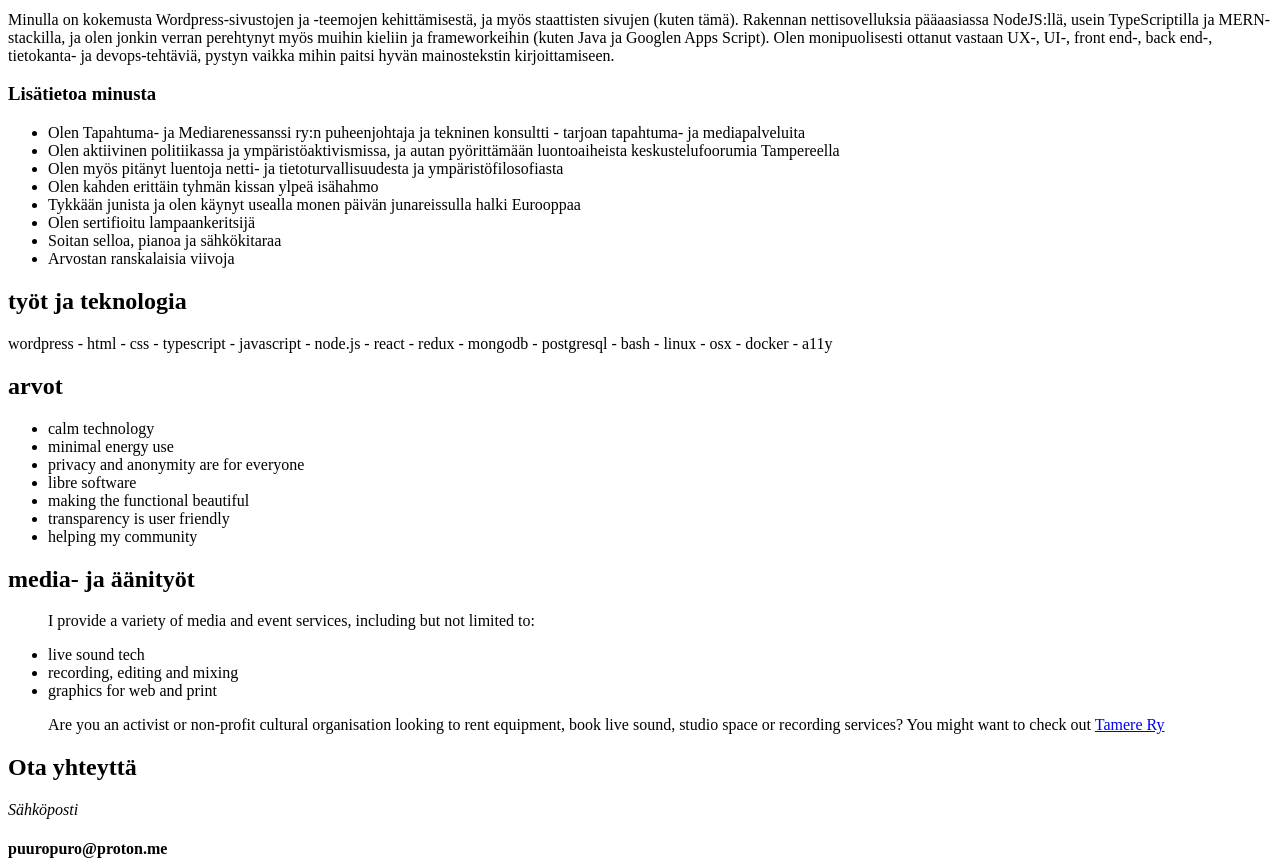
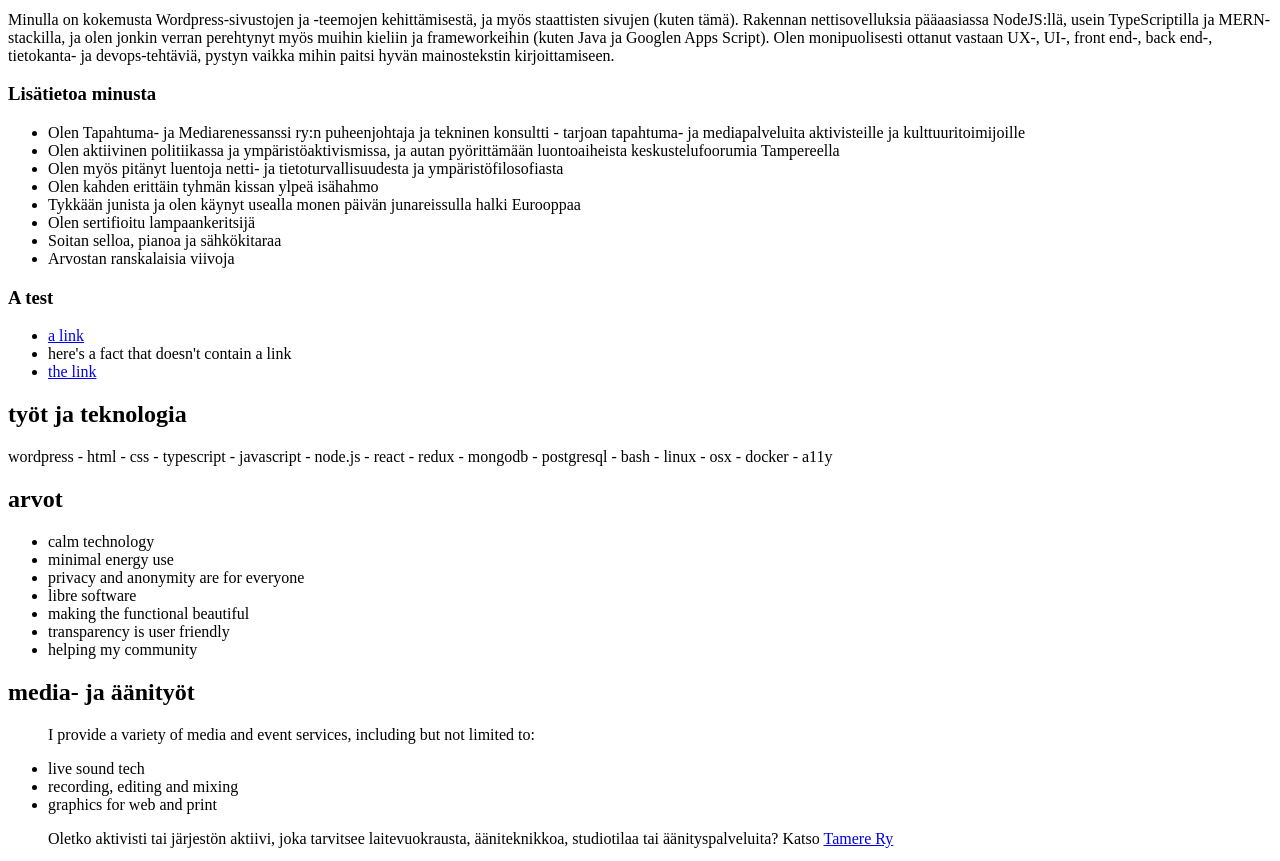
Before and after one commit to jarilaitinen/portfolio, an Eleventy site: page src/fi/pages/home.html in a window 1280 px wide. Shown: the part 860-1721 px from the top of the page. Built offline with nearby package versions, Linux system fonts and the light colour scheme; Eleventy itself is replaced by a stand-in of ours; files that its build step writes are made by us from their sources.

Commit message:
make helper function, render helper function obsolete by reformatting json file

```diff
--- a/src/_data/about.json
+++ b/src/_data/about.json
@@ -5,7 +5,7 @@
         "kpl2": "Minulla on kokemusta Wordpress-sivustojen ja -teemojen kehittämisestä, ja myös staattisten sivujen (kuten tämä). Rakennan nettisovelluksia pääaasiassa NodeJS:llä, usein TypeScriptilla ja MERN-stackilla, ja olen jonkin verran perehtynyt myös muihin kieliin ja frameworkeihin (kuten Java ja Googlen Apps Script). Olen monipuolisesti ottanut vastaan UX-, UI-, front end-, back end-, tietokanta- ja devops-tehtäviä, pystyn vaikka mihin paitsi hyvän mainostekstin kirjoittamiseen.",
         "triviatitle": "Lisätietoa minusta",
         "trivia": [
-            "Olen Tapahtuma- ja Mediarenessanssi ry:n puheenjohtaja ja tekninen konsultti - tarjoan tapahtuma- ja mediapalveluita ",
+            "Olen Tapahtuma- ja Mediarenessanssi ry:n puheenjohtaja ja tekninen konsultti - tarjoan tapahtuma- ja mediapalveluita aktivisteille ja kulttuuritoimijoille",
             "Olen aktiivinen politiikassa ja ympäristöaktivismissa, ja autan pyörittämään luontoaiheista keskustelufoorumia Tampereella",
             "Olen myös pitänyt luentoja netti- ja tietoturvallisuudesta ja ympäristöfilosofiasta",
             "Olen kahden erittäin tyhmän kissan ylpeä isähahmo",
@@ -13,6 +13,21 @@
             "Olen sertifioitu lampaankeritsijä",
             "Soitan selloa, pianoa ja sähkökitaraa",
             "Arvostan ranskalaisia viivoja"
+        ],
+        "triviatest": [
+            {
+                "fact": "some text about me that contains a link",
+                "linktext": "a link",
+                "url": "/cats/"
+            },
+            {
+                "fact": "here's a fact that doesn't contain a link"
+            },
+            {
+                "fact": "and here's one with the link in the middle of the sentence",
+                "linktext": "the link",
+                "url": "/dogs/"
+            }
         ]
     },
     "en": {
@@ -22,13 +37,21 @@
         "triviatitle": "Fun facts about me",
         "trivia": [
             "I am the chairperson and technical consultant of Tapahtuma- ja Mediarenessanssi ry, a nonprofit organisation providing low-cost event and media services",
-            "I’m active in local politics and community organising, and currently help run multiple regular discussion forums on politics and environmental protection",
+            "I’m active in local politics and community organising, and currently help run regular discussion forums on politics and environmental protection",
             "I've also lectured publicly on information security and environmental philosophy",
             "I am the proud parent of two very stupid cats",
             "I love trains and train travel and have taken several multi-day train journeys across Europe",
             "I am a certified sheep shearer",
             "I play the cello, piano and electric guitar",
             "I enjoy a bulleted list"
+        ],
+        "triviatest": [
+            {
+                "starttext": "I am the chairperson and technical consultant of",
+                "linktext": "Tapahtuma- ja Mediarenessanssi ry,",
+                "endtext": "a nonprofit organisation providing low-cost event and media services",
+                "url": "https://tapahtumajamedia.wordpress.com/"
+            }
         ]
     }
 }
--- a/src/_data/helpers.js
+++ b/src/_data/helpers.js
@@ -20,5 +20,25 @@ module.exports = {
       }
 
       return response;
+    },
+    /**
+     * Returns back a longer text string from front matter with an embedded link
+     * converted into a HTML link
+     *
+     * @param {String} fullString The entire text
+     * @param {String} linkText The piece of the text to display as a link
+     * @param {String} url The URL
+     * @returns {Object} The full text with formatted link
+     */
+    splitUrlFromText(fullString, linkText, url) {
+      const indexed = fullString.indexOf(linkText)
+
+      this.startText = fullString.slice(0,indexed);
+      this.linkInner = linkText;
+      this.linkURL = url;
+      this.endText = fullString.slice(indexed+linkText.length, fullString.length);
+
+      return this;
     }
+
   };
--- /dev/null
+++ b/src/_includes/macros/translation.html
@@ -0,0 +1,7 @@
+{% macro lation(english, finnish, locale) %}
+{% if locale === 'en' %}
+{{ english }}
+{% elif locale === 'fi' %}
+{{ finnish }}
+{% endif %}
+{% endmacro %}
--- a/src/_includes/partials/about.html
+++ b/src/_includes/partials/about.html
@@ -20,5 +20,22 @@
             </ul>
         </article>
 
+        <article>
+            <h3>A test</h3>
+            <ul>
+            {% for fact in about[locale].triviatest %}
+                {% if fact.url %}
+                    <li>
+                        {{ fact.starttext }}
+                        <a href="{{ fact.url }}">{{ fact.linktext }}</a>
+                        {{ fact.endtext }}
+                    </li>
+                {% else %}
+                    <li>{{ fact.fact }}</li>
+                {% endif %}
+            {% endfor %}
+            </ul>
+        </article>
+
     </div>
 </div>
--- a/src/_includes/partials/work.html
+++ b/src/_includes/partials/work.html
@@ -1,3 +1,5 @@
+{% import "macros/translation.html" as trans %}
+
 <div id="work" class="work">
     <div id="tech">
         <h2>{{ work[locale].techtitle }}</h2>
@@ -29,7 +31,12 @@
             {% for item in work[locale].mediawork %}
             <li>{{ item }}</li>
             {% endfor %}
-            <p>Are you an activist or non-profit cultural organisation looking to rent equipment, book live sound, studio space or recording services? You might want to check out <a href="https://tapahtumajamedia.wordpress.com">Tamere Ry</a></p>
+            <p class="box-block">{{ trans.lation(
+                'Are you an activist or non-profit cultural organisation looking to rent equipment, book live sound, studio space or recording services? You might want to check out',
+                'Oletko aktivisti tai järjestön aktiivi, joka tarvitsee laitevuokrausta, ääniteknikkoa, studiotilaa tai äänityspalveluita? Katso',
+                locale) }}
+                <a href="https://tapahtumajamedia.wordpress.com">Tamere Ry</a>
+            </p>
         </ul>
     </div>
 </div>
```
